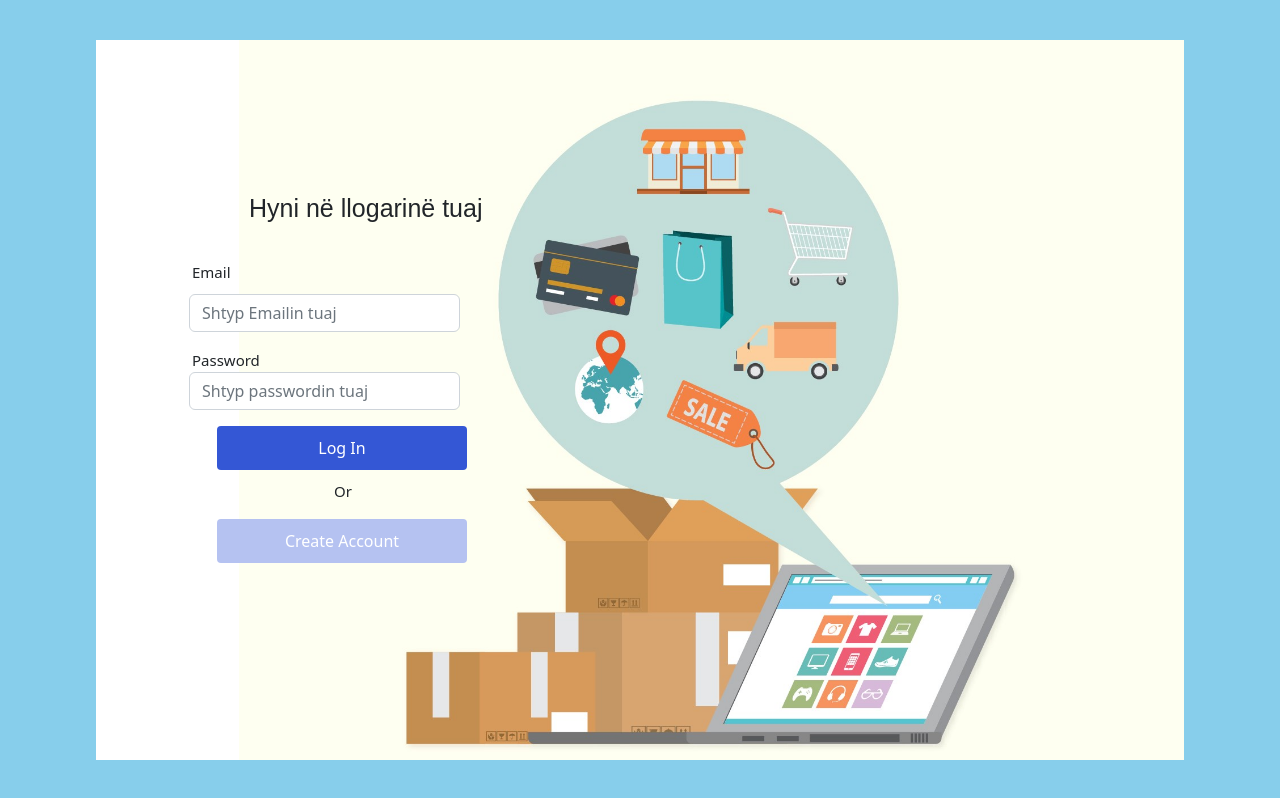
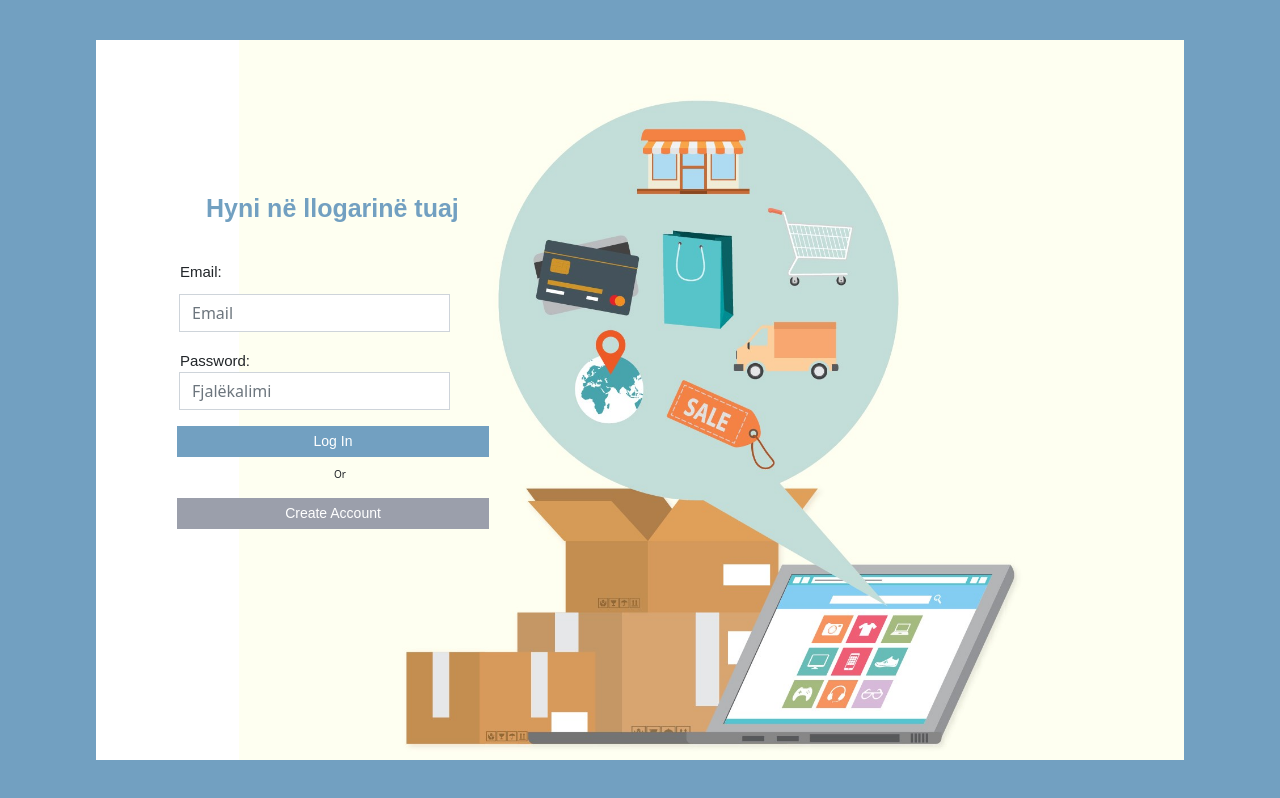
Before and after one commit to shuajbmemaa/EcommerceApp, a React (Create React App) app in the folder frontend/: page /login in a window 1280 px wide. Built offline with nearby package versions, Linux system fonts and the light colour scheme.

Commit message:
Dizajni login

```diff
--- a/frontend/src/Login.jsx
+++ b/frontend/src/Login.jsx
@@ -47,33 +47,34 @@ const Login = () => {
 
     return (
         <div className="login-container">
+
         <div className="login">
             <h2 className="textL">Hyni në llogarinë tuaj</h2>
             <form onSubmit={handleSubmit}>
               <div className="mb-3">
                 <label htmlFor="email" className="form-label-email">
-                  Email
+                  Email:
                 </label>
                 <input
                   type="email"
-                  placeholder="Shtyp Emailin tuaj"
+                  placeholder="Email"
                   name="email"
                   value={values.email}
                   onChange={handleInput}
-                  className="form-control rounded-2 w-25 f1"
+                  className="form-control rounded-0 w-25 f1"
                 />
               </div>
               <div className="mb-3">
                 <label htmlFor="password" className=" form-label-password">
-                  Password
+                  Password:
                 </label>
                 <input
                   type="password"
-                  placeholder="Shtyp passwordin tuaj"
+                  placeholder="Fjalëkalimi"
                   name="password"
                   value={values.password}
                   onChange={handleInput}
-                  className="form-control rounded-2  w-25 f2 "
+                  className="form-control rounded-0  w-25 f2 "
                 />
               </div>
               <button type="submit" className="buttonL">
@@ -88,7 +89,9 @@ const Login = () => {
                 Create Account
               </Link>
             </form>
+
           </div>
+
         </div>
       );
     };
--- a/frontend/src/login.css
+++ b/frontend/src/login.css
@@ -1,43 +1,10 @@
 
-  /*.login {
-    background-color: white;
-    padding: 3px;
-    width: 85%;
-    height: 90%;
-    background-image: url(Commerce.jpg);
-    background-size: 800px;
-    background-position: right;
-    background-repeat: no-repeat;
-    display: flex;
-
-
-  }
-
-  .textL{
-    font-size: 25px;
-    font-family: Arial, Helvetica, sans-serif;
-    font-weight:600;
-    padding-left: 150px;
-    padding-top: 50px;
-  }
-
-  .form-label1{
-    background-color: blueviolet;
-    margin-top: 120px;
-
-  }
-.buttonL{
-  background-color: black;
-}
-.buttonC{
-  background-color: black;
-}*/
 .login-container {
   display: flex;
   justify-content: center;
   align-items: center;
   height: 100vh;
-  background-color: #87CEEB	;
+  background-color: #72A0C1;
 }
 
 .login {
@@ -57,66 +24,74 @@
   font-size: 25px;
   margin-top: 100px;
   font-family: Arial, Helvetica, sans-serif;
-  padding-left: 150px;
-    padding-top: 50px;
+  font-weight: 600;
+  color:#72A0C1;
+  padding-left: 107px;
+  padding-top: 50px;
+
 
 }
 
 
 .form-label-password {
   font-size: 15px;
-  margin-left: 93px;
+  margin-left: 81px;
+  font-family: Arial, Helvetica, sans-serif;
 }
 .form-label-email {
   font-size: 15px;
-  margin-left: 93px;
+  font-family: Arial, Helvetica, sans-serif;
+  margin-left: 81px;
   margin-top: 30px;
 }
 .f1{
-  margin-left: 90px;
+  margin-left: 80px;
   padding-bottom: 20px;
   margin-top: 10px;
+
  }
 .f2{
- margin-left: 90px;
- padding-bottom: 20px;
+ margin-left: 80px;
+ padding-bottom: 40px;
+
 }
 .buttonL{
   display: block;
-  width:250px;
-  padding: 10px;
-  background-color:#3457D5;
+  width:312px;
+  padding: 5px;
+  background-color:#72A0C1;
   color: white;
   border: none;
-  border-radius: 4px;
-  font-size: 16px;
+  font-size: 14px;
   cursor: pointer;
   text-align: center;
   text-decoration: none;
   margin-bottom: 10px;
-  margin-left: 118px;
+  margin-left: 78px;
+  font-family: Arial, Helvetica, sans-serif;
+
 }
 .buttonC {
   display: block;
-  width:250px;
-  padding: 10px;
-  background-color:#b5c2f1;
+  width:312px;
+  padding: 5px;
+  background-color:#9b9fab;
   color: white;
   border: none;
-  border-radius: 4px;
-  font-size: 16px;
+  font-size: 14px;
   cursor: pointer;
   text-align: center;
   text-decoration: none;
   margin-bottom: 10px;
-  margin-left: 118px;
+  margin-left: 78px;
+  font-family: Arial, Helvetica, sans-serif;
 }
 
 .buttonL:hover,
 .buttonC:hover {
-  background-color: darkblue;
+  background-color: #2774AE;
 }
 .textP{
-  font-size: 15px;
+  font-size: 10px;
   margin-left: 235px;
 }
```
